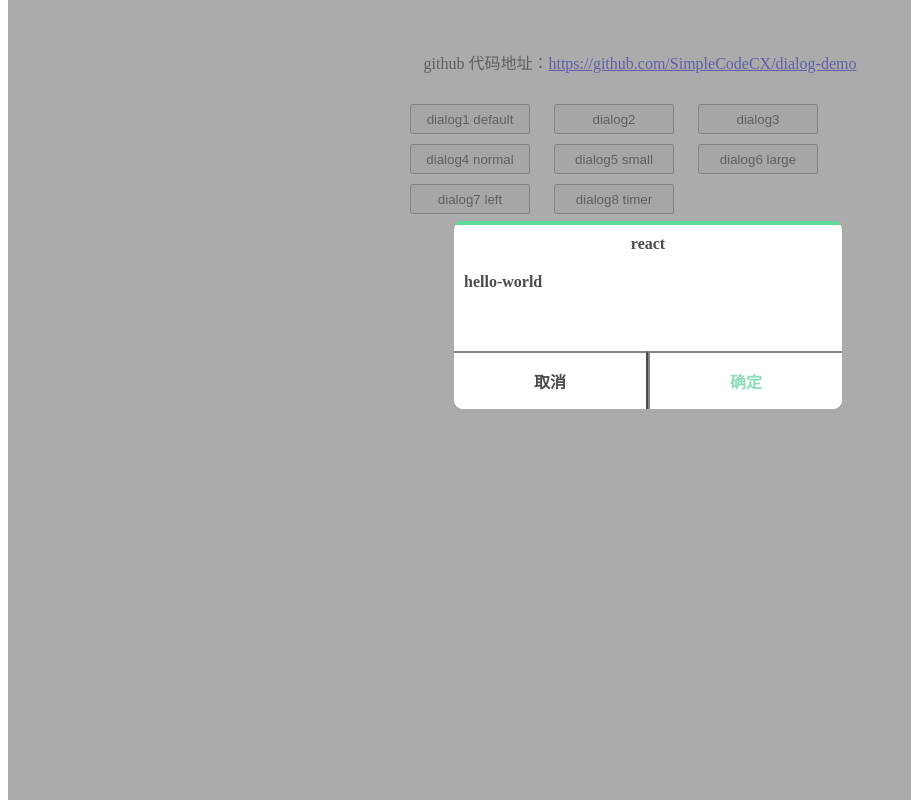
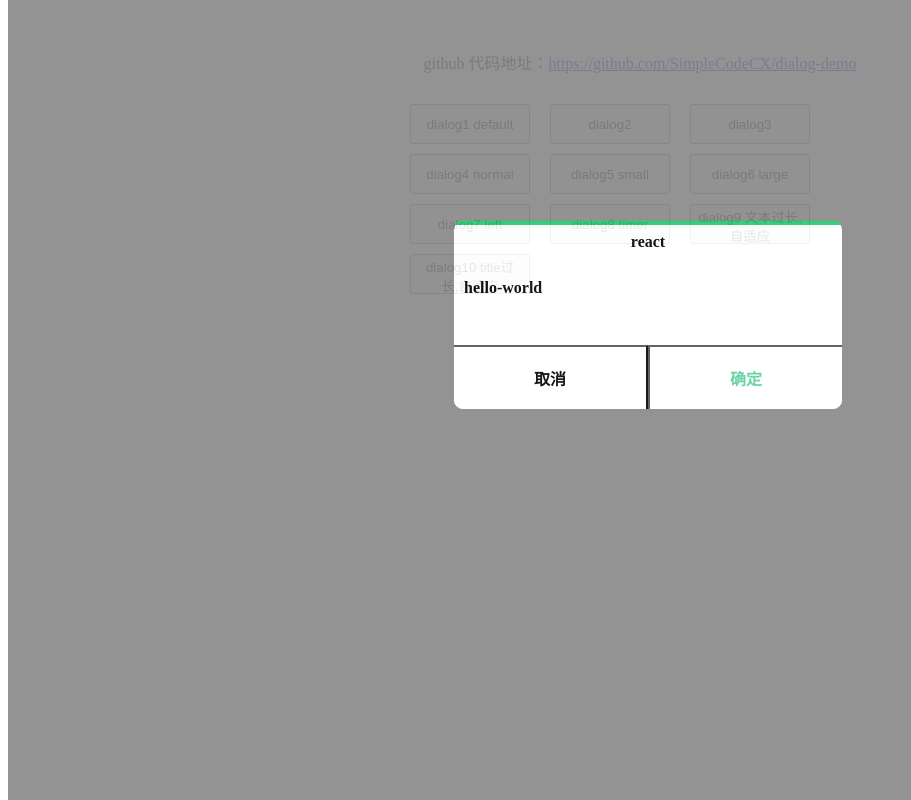
Before and after one commit to SimpleCodeCX/dialog-demo, a website built with webpack: page dialog/example/index.html in a window 1280 px wide. Both pictures are taken after a click on the button "dialog1 default". Shown: the whole page, without its empty margins (0-911 px from the left). Built offline with nearby package versions, Linux system fonts and the light colour scheme.

Commit message:
refactor(dialog): use flex css to refactor dialog style & support too long text or title

```diff
--- a/dialog/example/index.html
+++ b/dialog/example/index.html
@@ -10,8 +10,7 @@
 
 <body>
   <div class="github-code">
-    github 代码地址：<a target="_bank"
-      href="https://github.com/SimpleCodeCX/dialog-demo">https://github.com/SimpleCodeCX/dialog-demo</a>
+    github 代码地址：<a target="_bank" href="https://github.com/SimpleCodeCX/dialog-demo">https://github.com/SimpleCodeCX/dialog-demo</a>
   </div>
   <div class="demo-box">
     <button>dialog1 default</button>
@@ -22,6 +21,8 @@
     <button>dialog6 large</button>
     <button>dialog7 left</button>
     <button>dialog8 timer</button>
+    <button>dialog9 文本过长,自适应</button>
+    <button>dialog10 title过长,自适应</button>
   </div>
 </body>
 
--- a/dialog/example/index.ts
+++ b/dialog/example/index.ts
@@ -9,7 +9,9 @@ const clickFns = {
   'click5': click5,
   'click6': click6,
   'click7': click7,
-  'click8': click8
+  'click8': click8,
+  'click9': click9,
+  'click10': click10
 }
 
 const btnEls = document.querySelectorAll('.demo-box button');
@@ -85,3 +87,19 @@ function click8(e) {
     }, 500);
   }, 200);
 }
+
+function click9(e) {
+  const dialog = new Dialog({
+    title: 'dialog9 title ',
+    text: 'this is dialog9. this is dialog9. this is dialog9. this is dialog9. this is dialog9. this is dialog9. this is dialog9. this is dialog9.'
+  });
+  dialog.open();
+}
+
+function click10(e) {
+  const dialog = new Dialog({
+    title: 'dialog10 title dialog10 title dialog10 title dialog10 title',
+    text: 'this is dialog10'
+  });
+  dialog.open();
+}
--- a/dialog/example/style.scss
+++ b/dialog/example/style.scss
@@ -1,4 +1,4 @@
-.github-code{
+.github-code {
   margin: auto;
   margin-top: 50px;
   text-align: center;
@@ -8,11 +8,13 @@
   width: 500px;
   margin: auto;
   margin-top: 20px;
+  display: flex;
+  flex-wrap: wrap;
 }
 
 .demo-box button {
   width: 120px;
-  height: 30px;
+  height: 40px;
   margin-left: 20px;
   margin-top: 10px;
 }
--- a/dialog/src/components/dialog/dialog.scss
+++ b/dialog/src/components/dialog/dialog.scss
@@ -4,23 +4,25 @@
   width: 100%;
   height: 100%;
   top: 0px;
-  opacity: 0.7;
+  opacity: 0.9;
 }
 
 .dialog {
   position: absolute;
-  background-color: #fff;
   width: 380px;
   height: 188px;
-  border: 1px solid #888888;
-  box-shadow: -1px 1px 3px #898686;
-  border-radius: 10px;
-  text-align: center;
+  display: flex;
+  flex-direction: column;
+  justify-content: flex-start;
+  background-color: #fff;
+  font-weight: bold;
   left: 0px;
   right: 0px;
   margin: auto;
   top: 220px;
-  font-weight: bold;
+  border: 1px solid #888888;
+  box-shadow: -1px 1px 3px #898686;
+  border-radius: 10px;
 }
 
 .dialog:hover {
@@ -34,49 +36,49 @@
   border-top-left-radius: 20px;
   border-top-right-radius: 20px;
   margin: auto;
+  margin-top: 0px;
 }
 
 .dialog-title {
-  padding-top: 10px;
+  flex-grow: 1;
   text-align: center;
+  padding: 8px;
 }
 
 .dialog-text {
+  flex-grow: 5;
   text-align: left;
-  margin-top: 10px;
-  padding: 10px;
+  padding-top: 10px;
+  padding-left: 10px;
+  word-break: break-all;
 }
 
-.btn-box {
+.dialog-btn-box {
+  flex-grow: 4;
+  display: flex;
   width: 100%;
 }
 
-.dialog-btn-box {
-  width: 100%;
-  display: flex;
-  margin-top: 50px;
-}
-
 .dialog-btn {
-  width: 50%;
-  height: 58px;
   background-color: #fff;
+  padding: 0px;
+  font-size: 1rem;
+  font-weight: bolder;
   margin-left: 0px;
-  font-size: 1rem;
-  padding: 0px;
-  font-weight: bolder;
 }
 
 .dialog-btn-box :nth-child(1) {
+  flex-grow: 1;
   border-left: 0px;
   border-bottom: 0px;
   border-bottom-left-radius: 10px;
 }
 
 .dialog-btn-box :nth-child(2) {
+  flex-grow: 1;
+  color: #5bcf9c;
+  margin-left: 0px;
   border-right: 0px;
   border-bottom: 0px;
   border-bottom-right-radius: 10px;
-  margin-left: 0px;
-  color: #5bcf9c;
 }
```
Also changed, not shown: dialog/package.json (line endings or trailing spaces), 1 other file.
